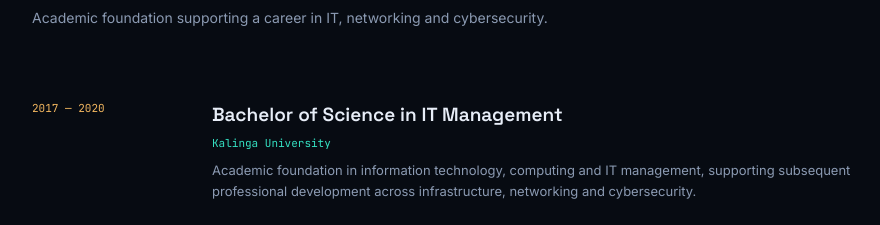
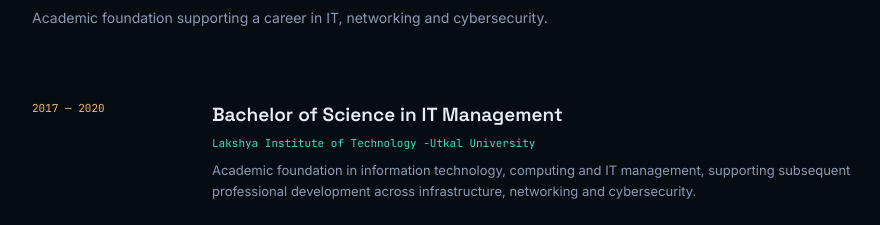
Before and after one commit to litpradeep2017-code/my-portfolio, a plain HTML site: page index.html in a window 1280 px wide. Shown: the part 6921-7146 px from the top of the page, without its empty margins (80-960 px from the left). Drawn offline with Linux system fonts and the light colour scheme.

Commit message:
Update education institute name in index.html

```diff
--- a/index.html
+++ b/index.html
@@ -2963,7 +2963,7 @@ content="Pradeep Kumar Patra, System Administrator, Network Engineer, Network Se
           </div>
 
           <div class="education-institute">
-            Kalinga University
+            Lakshya Institute of Technology -Utkal University
           </div>
 
           <div class="education-description">
```
